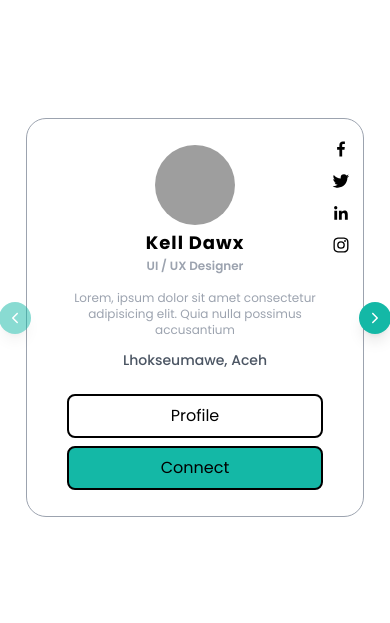
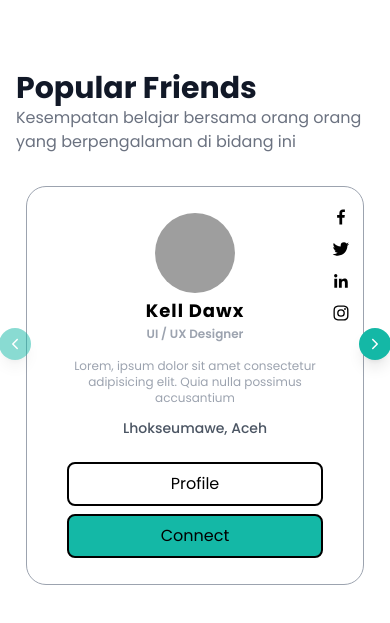
Before and after one commit to Kazutoo97/GrowMatchV1, a React (Create React App) app: page / in a window 390 px wide. Shown: the part 851-1474 px from the top of the page. Built offline with nearby package versions, Linux system fonts and the light colour scheme; grey boxes are pictures that could not be loaded.

Commit message:
Update Responsive

```diff
--- a/src/components/PopularFrined.jsx
+++ b/src/components/PopularFrined.jsx
@@ -83,6 +83,13 @@ const PopularFrined = () => {
   return (
     <section className="py-20">
       <div className="px-4 py-4 xl:max-w-6xl lg:max-w-4xl lg:px-0 mx-auto h-fit bg-white relative">
+        <div>
+          <h1 className="font-bold text-gray-900 text-3xl">Popular Friends</h1>
+          <p className="text-base text-gray-500">
+            Kesempatan belajar bersama orang orang yang berpengalaman di bidang
+            ini
+          </p>
+        </div>
         <Slider ref={arrowRef} {...settings}>
           {DataCard.map((data) => (
             <div
--- a/src/index.css
+++ b/src/index.css
@@ -17,7 +17,7 @@ body {
 }
 
 .slick-slider {
-  margin: 3rem 0;
+  margin: 2rem 0;
 }
 
 .slick-slide > div {
```
